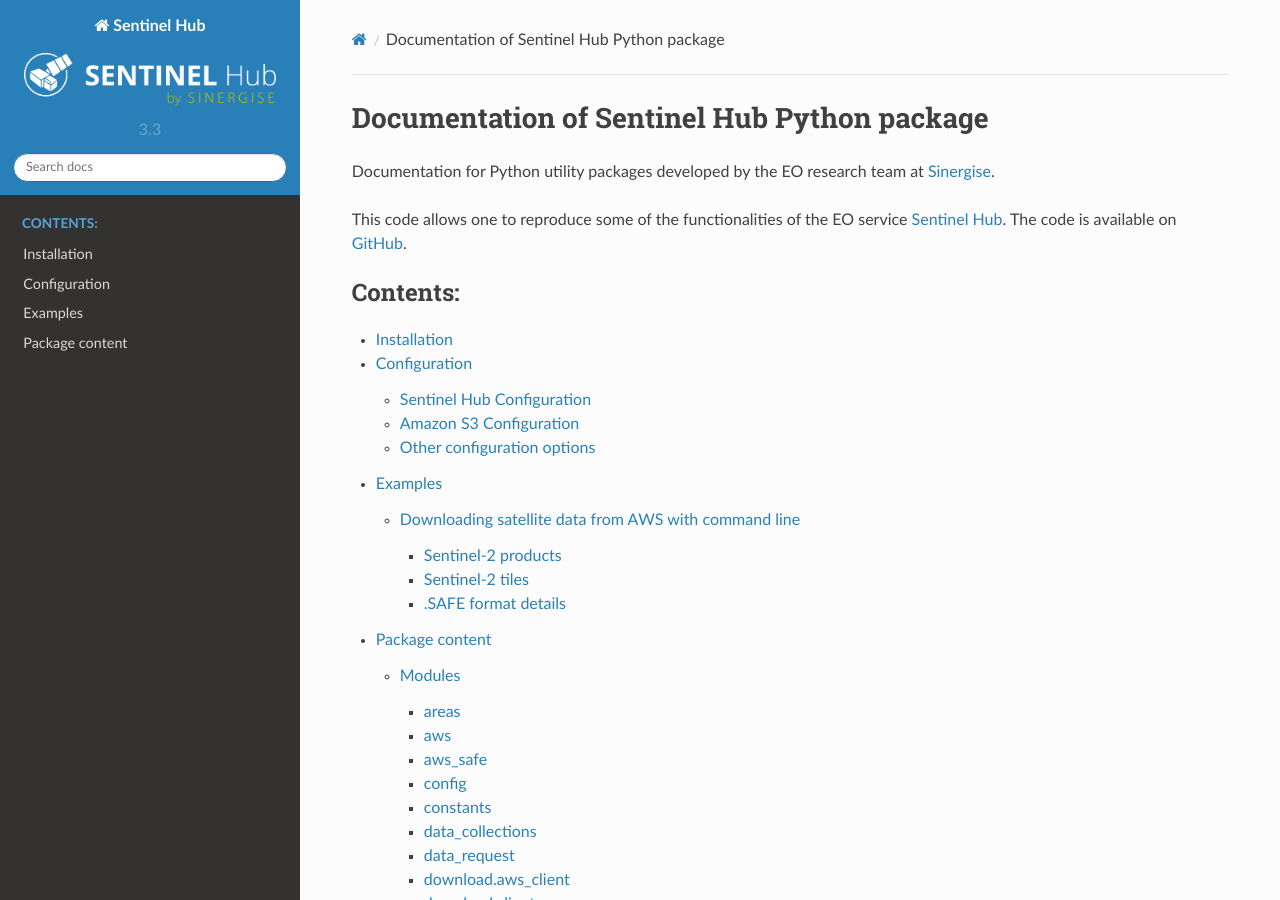
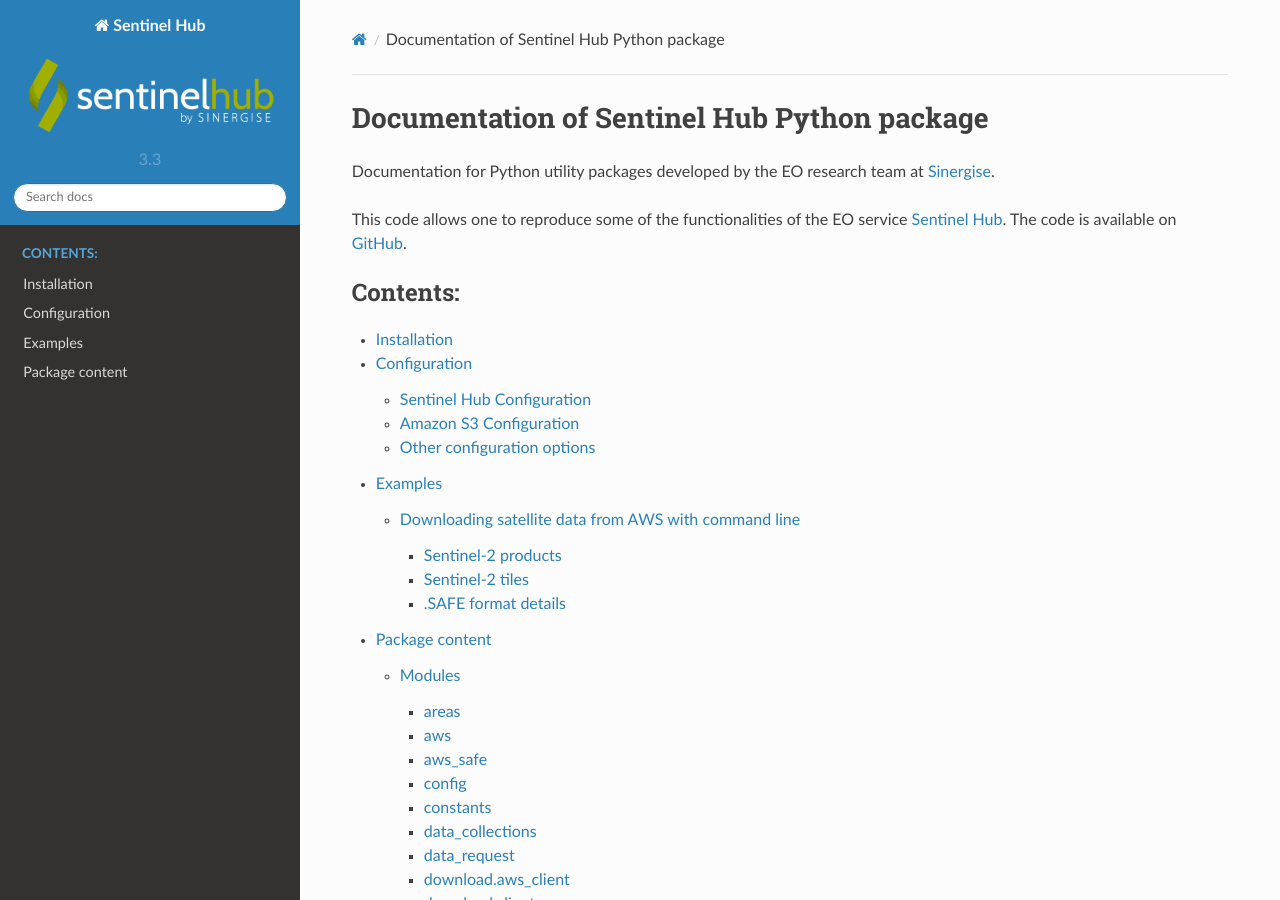
Before and after one commit to sentinel-hub/sentinelhub-py, a Sphinx documentation site: the page built from docs/source/index.rst, in a window 1280 px wide and 900 px high. Built offline with Sphinx 7.4.7 and the Read the Docs theme 2.0.0, drawn with Linux system fonts in a browser that asks for light colours; pages that are not in the unit, such as notebooks, are missing from menus.

Commit message:
changed documentation logo

```diff
--- a/docs/source/conf.py
+++ b/docs/source/conf.py
@@ -106,7 +106,7 @@
 #
 html_theme = 'sphinx_rtd_theme'
 
-html_logo = './sentinel_hub_by_sinergise_white_green.png'
+html_logo = './sentinel-hub-by_sinergise-dark_background.png'
 
 # Theme options are theme-specific and customize the look and feel of a theme
 # further.  For a list of options available for each theme, see the
```
Also changed, not shown: docs/source/sentinel-hub-by_sinergise-dark_background.png (added), docs/source/sentinel_hub_by_sinergise_logo.png (deleted), docs/source/sentinel_hub_by_sinergise_white_green.png (deleted).
